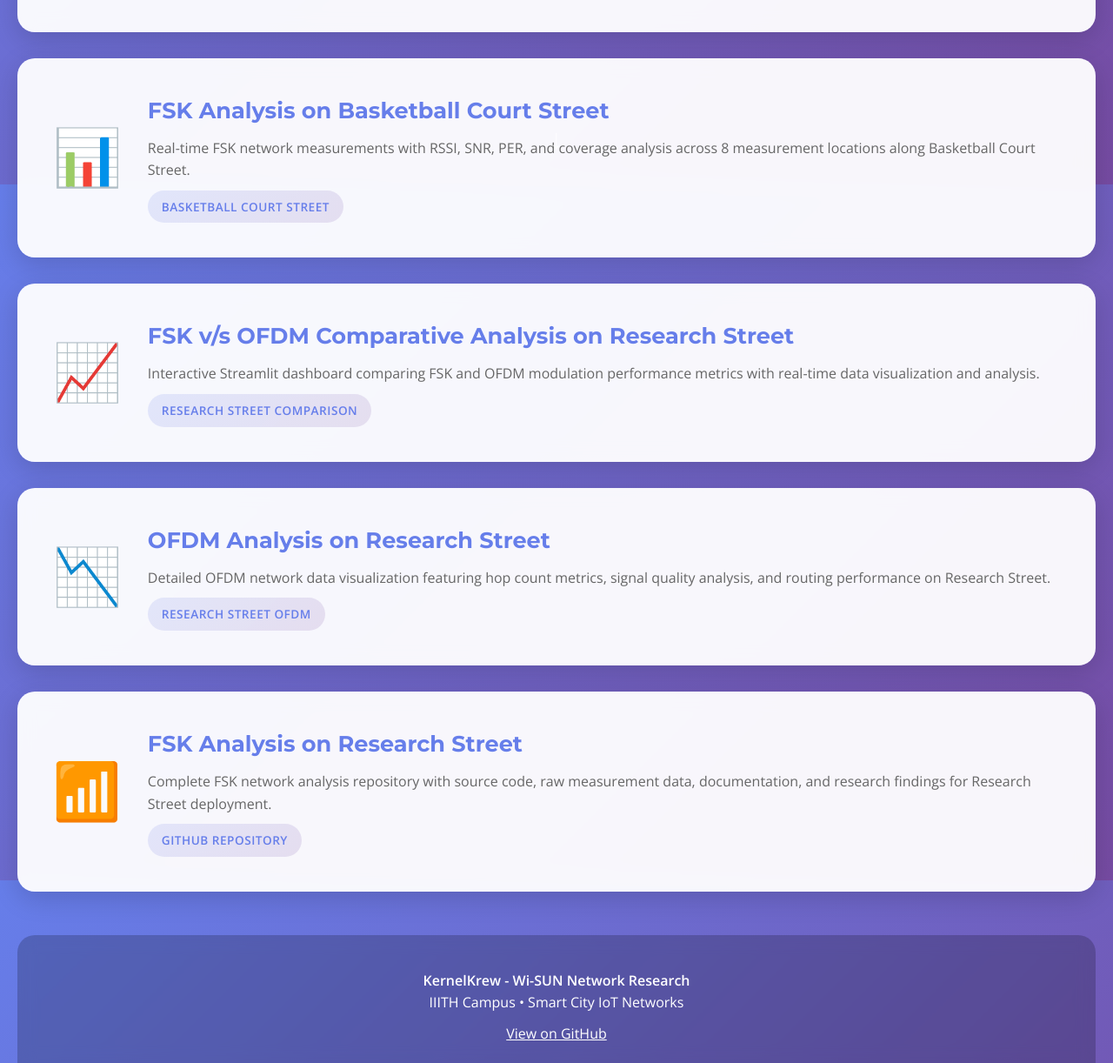
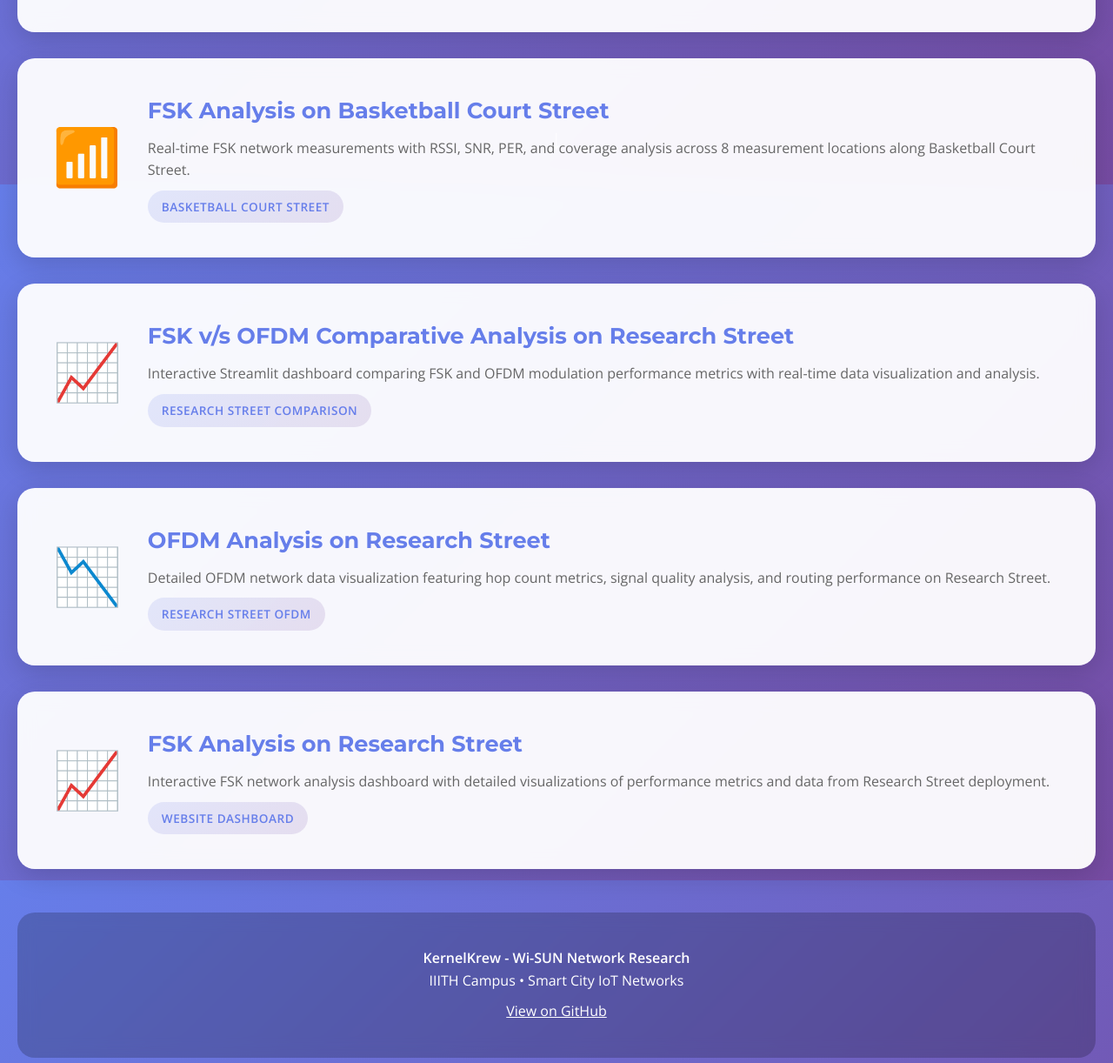
Before and after one commit to poojitha376/final_esw_website, a plain HTML site: page index.html in a window 1280 px wide. Shown: the part 588-1810 px from the top of the page at 87% size. Drawn offline with nearby package versions, Linux system fonts and the light colour scheme.

Commit message:
Update FSK Research Street link and icons

```diff
--- a/index.html
+++ b/index.html
@@ -325,7 +325,7 @@
             <!-- Card 2: FSK Basketball Street -->
             <a href="https://poojitha376.github.io/final_fsk_baseketball_street/" target="_blank" class="dashboard-card">
                 <div class="card-content">
-                    <span class="icon">📊</span>
+                    <span class="icon">📶</span>
                     <div class="card-text">
                         <h3>FSK Analysis on Basketball Court Street</h3>
                         <p>Real-time FSK network measurements with RSSI, SNR, PER, and coverage analysis across 8 measurement locations along Basketball Court Street.</p>
@@ -358,14 +358,14 @@
                 </div>
             </a>
 
-            <!-- Card 5: FSK Research Street GitHub -->
+            <!-- Card 5: FSK Research Street Website -->
             <a href="https://janya19.github.io/ESW_Website_KernelKrew/" target="_blank" class="dashboard-card">
                 <div class="card-content">
-                    <span class="icon">📶</span>
+                    <span class="icon">📈</span>
                     <div class="card-text">
                         <h3>FSK Analysis on Research Street</h3>
-                        <p>Complete FSK network analysis repository with source code, raw measurement data, documentation, and research findings for Research Street deployment.</p>
-                        <span class="badge">GitHub Repository</span>
+                        <p>Interactive FSK network analysis dashboard with detailed visualizations of performance metrics and data from Research Street deployment.</p>
+                        <span class="badge">Website Dashboard</span>
                     </div>
                 </div>
             </a>
```
